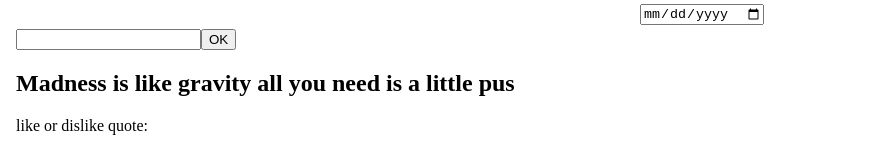
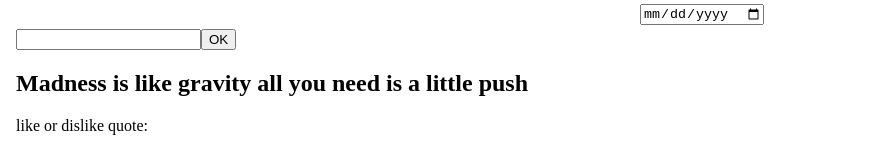
Before and after one commit to timmyworldboss/Angular1, an Angular app: page / in a window 1280 px wide. Shown: the part 491-640 px from the top of the page, without its empty margins (0-872 px from the left). Built offline with nearby package versions, Linux system fonts and the light colour scheme.

Commit message:
quote upload

```diff
--- a/src/app/app.component.html
+++ b/src/app/app.component.html
@@ -44,12 +44,12 @@
     <input ng-model="name">
 
     <button ng-click="count = count + 1" ng-init="count=0">OK</button>
-  <h2>Madness is like gravity all you need is a little pus</h2>
+  <h2>Madness is like gravity all you need is a little push</h2>
 
       <p>like or dislike quote:</p>
 
       <button ng-click="count = count + 1" ng-init="count=1">LIKE</button>
-      <button type="butto" onClick="onClick(1)">DISLIKE</button>
+      <button type="button" onClick="onClick(1)">DISLIKE</button>
 <p>likes: <a id="clicks">0</a></p>
 
 
```
